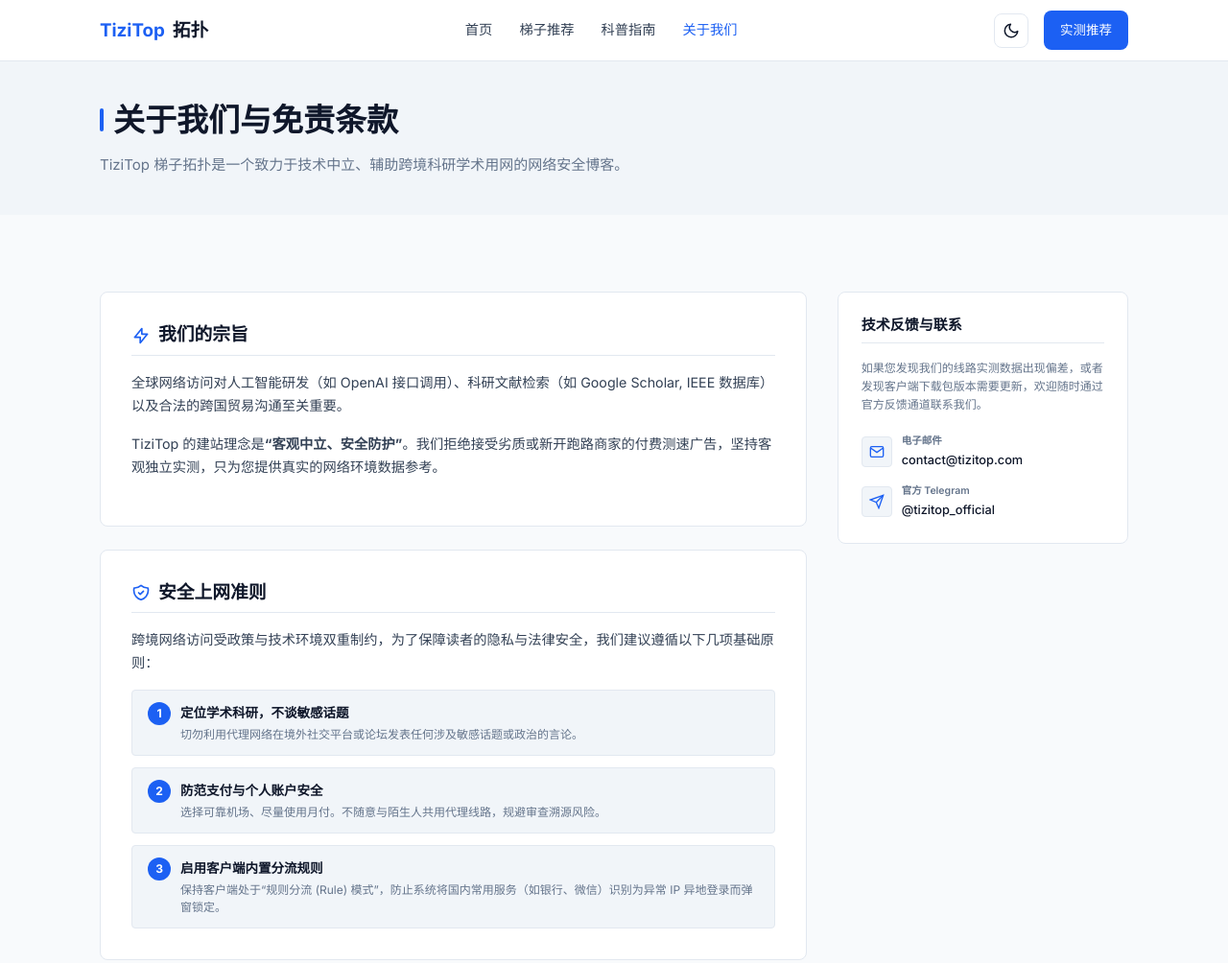
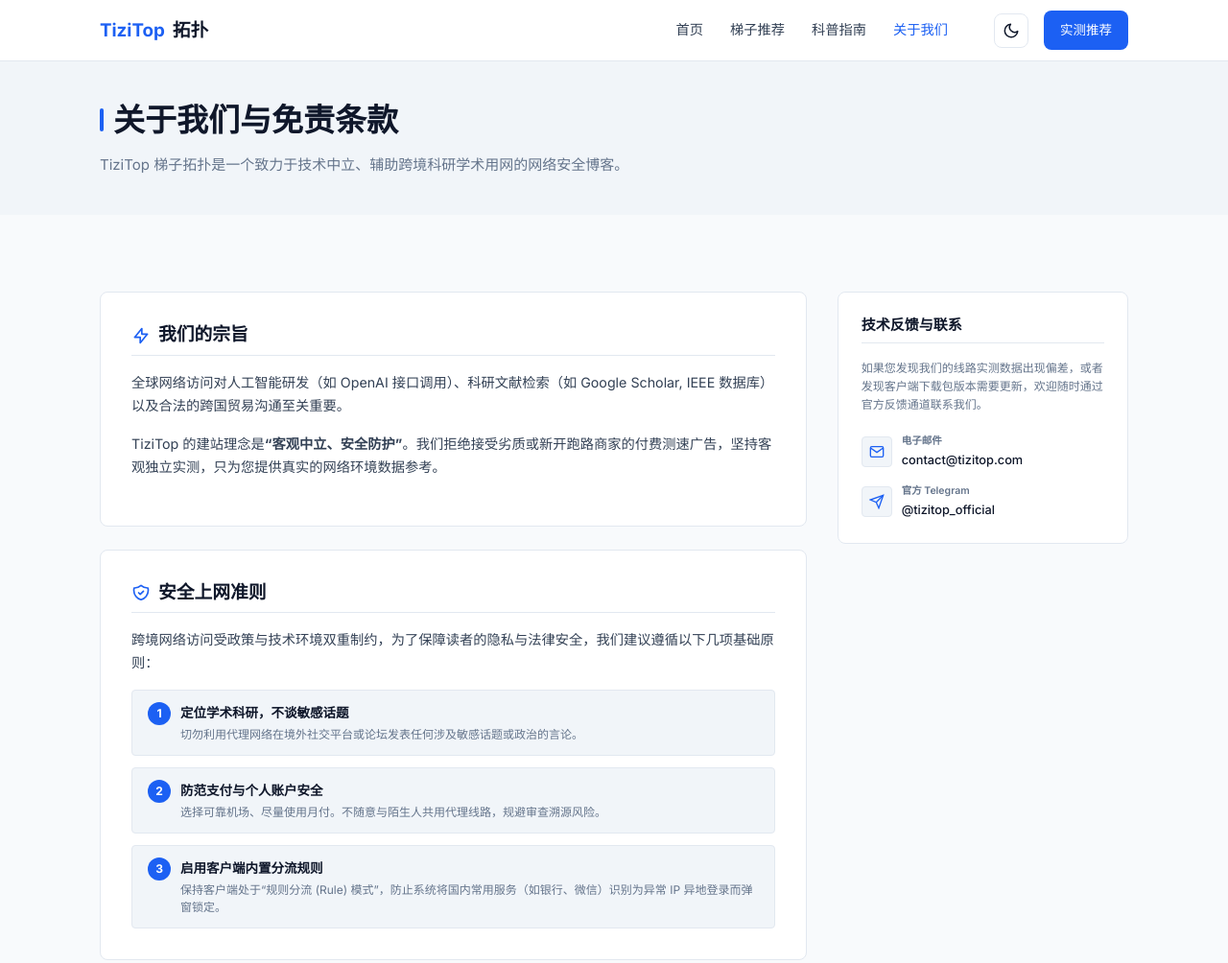
Before and after one commit to byjd007-netizen/tizitop, a plain HTML site: page about.html in a window 1280 px wide. Shown: the top 1004 px of the page at 96% size. Drawn offline with Linux system fonts and the light colour scheme.

Commit message:
Move navigation menu to the right side next to action buttons

```diff
--- a/css/main.css
+++ b/css/main.css
@@ -260,6 +260,8 @@ h3 { font-size: 1.2rem; }
   display: flex;
   align-items: center;
   gap: 28px;
+  margin-left: auto;
+  margin-right: 48px;
 }
 
 .nav-link {
@@ -343,6 +345,7 @@ h3 { font-size: 1.2rem; }
     align-items: flex-start;
     transition: left var(--transition-normal);
     z-index: 999;
+    margin: 0; /* Reset margins for mobile menu overlay */
   }
 
   .nav-menu.active {
```
